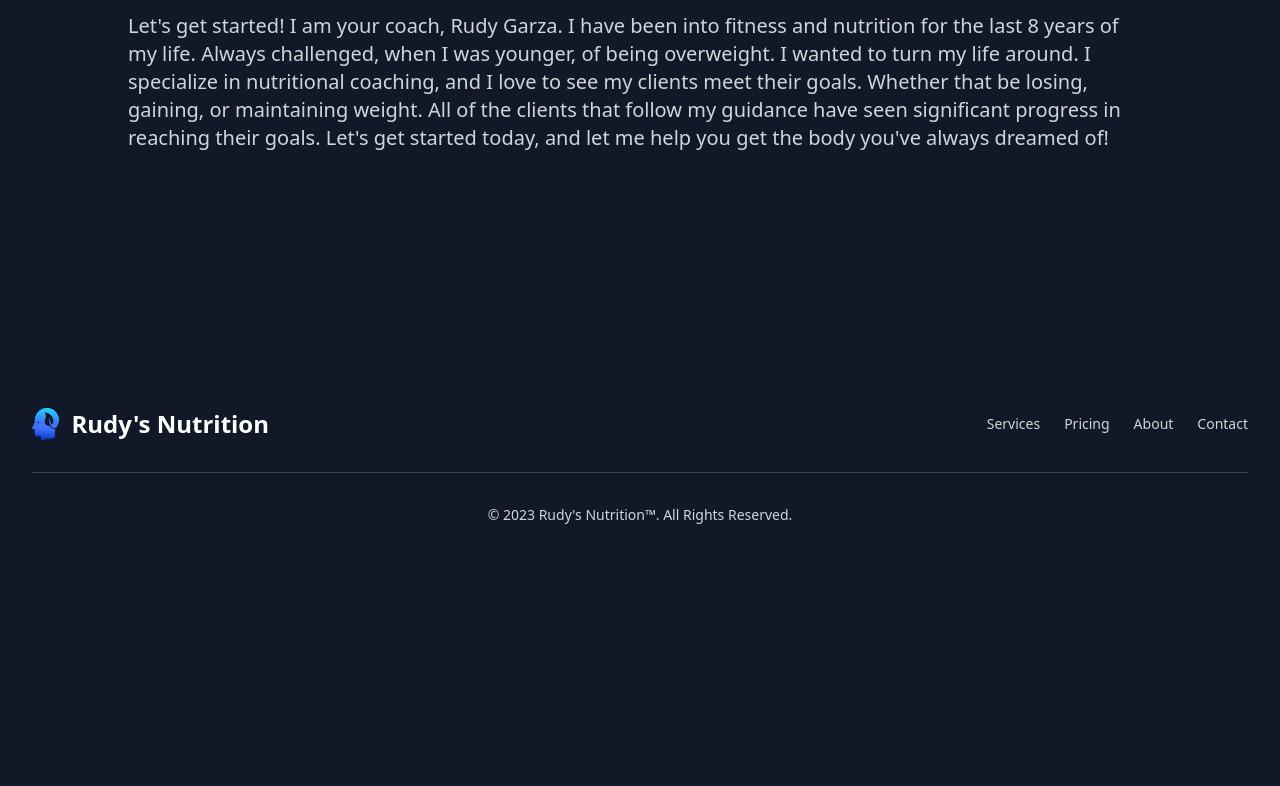
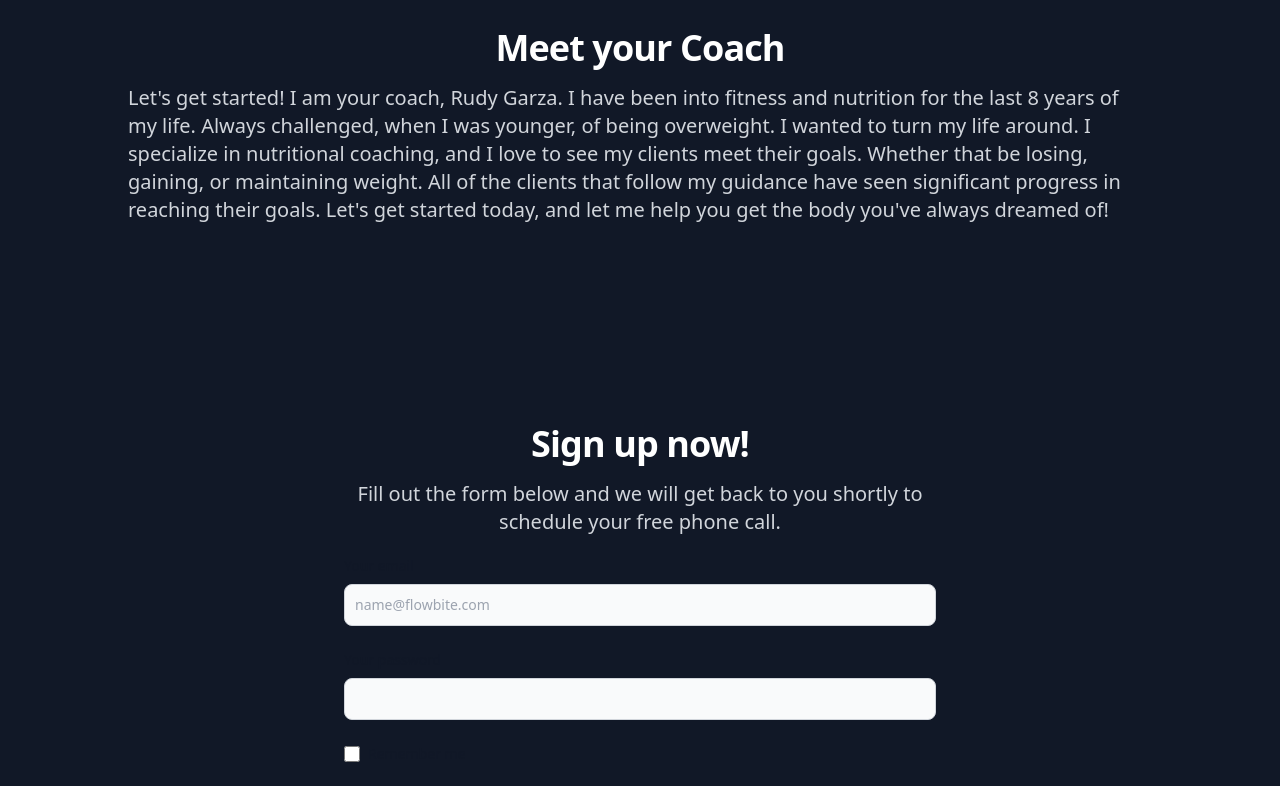
Before and after one commit to mannygarcia98/rudys-nutrition-nextjs, a Next.js app: page / in a window 1280 px wide. Shown: the part 2002-2788 px from the top of the page. Before the commit the page ends 2575 px from the top, so only its background shows below. Built offline with nearby package versions, Linux system fonts and the light colour scheme.

Commit message:
add signup form

```diff
--- a/pages/index.js
+++ b/pages/index.js
@@ -81,7 +81,7 @@ export default function Home() {
         {/* Hero */}
 
         {/* Services */}
-        <section className="bg-gray-900" id="services">
+        <section className="bg-gray-900 p-6" id="services">
           <div className="py-8 px-4 mx-auto max-w-screen-xl lg:py-16 lg:px-6">
             <div className="mx-auto max-w-screen-lg mb-8 lg:mb-12">
               <h2 className="mb-4 text-4xl tracking-tight font-extrabold text-white text-center">Here&#39;s how it works</h2>
@@ -135,7 +135,7 @@ export default function Home() {
                     <span>New meal plan every month</span>
                   </li>
                 </ul>
-                <a href="#" className="sm:mx-0 mx-20 mt-auto inline-flex justify-center hover:text-gray-900 items-center py-3 px-5 text-base font-medium text-center text-white rounded-lg border border-white hover:bg-gray-100 focus:ring-4 focus:ring-gray-400">
+                <a href="#signup" className="sm:mx-0 mx-20 mt-auto inline-flex justify-center hover:text-gray-900 items-center py-3 px-5 text-base font-medium text-center text-white rounded-lg border border-white hover:bg-gray-100 focus:ring-4 focus:ring-gray-400">
                   Schedule your free call
                 </a>
               </div>
@@ -171,7 +171,7 @@ export default function Home() {
                     <span>New workout plan every 6 weeks</span>
                   </li>
                 </ul>
-                <a href="#" className="sm:mx-0 mx-20 mt-auto inline-flex justify-center hover:text-gray-900 items-center py-3 px-5 text-base font-medium text-center text-white rounded-lg border border-white hover:bg-gray-100 focus:ring-4 focus:ring-gray-400">
+                <a href="#signup" className="sm:mx-0 mx-20 mt-auto inline-flex justify-center hover:text-gray-900 items-center py-3 px-5 text-base font-medium text-center text-white rounded-lg border border-white hover:bg-gray-100 focus:ring-4 focus:ring-gray-400">
                   Schedule your free call
                 </a>
               </div>
@@ -207,7 +207,7 @@ export default function Home() {
                     <span>Optimal support from your coach</span>
                   </li>
                 </ul>
-                <a href="#" className="sm:mx-0 mx-20 mt-auto inline-flex justify-center hover:text-gray-900 items-center py-3 px-5 text-base font-medium text-center text-white rounded-lg border border-white hover:bg-gray-100 focus:ring-4 focus:ring-gray-400">
+                <a href="#signup" className="sm:mx-0 mx-20 mt-auto inline-flex justify-center hover:text-gray-900 items-center py-3 px-5 text-base font-medium text-center text-white rounded-lg border border-white hover:bg-gray-100 focus:ring-4 focus:ring-gray-400">
                   Schedule your free call
                 </a>
               </div>
@@ -217,7 +217,7 @@ export default function Home() {
         {/* Pricing Table */}
 
         {/* About */}
-        <section className="bg-gray-900 pb-24" id="about">
+        <section className="bg-gray-900 p-6" id="about">
           <div className="py-8 px-4 mx-auto max-w-screen-xl lg:py-16 lg:px-6">
             <div className="mx-auto max-w-screen-lg mb-8 lg:mb-12">
               <h2 className="mb-4 text-4xl tracking-tight font-extrabold text-white text-center">Meet your Coach</h2>
@@ -230,12 +230,53 @@ export default function Home() {
         </section>
         {/* About */}
 
+        {/* Signup Form */}
+        <form className="py-8 px-4 mx-auto max-w-screen-sm lg:py-16 lg:px-6" id="signup">
+          <h2 className="mb-4 text-4xl tracking-tight font-extrabold text-white text-center">Sign up now!</h2>
+          <p className="mb-5 font-light sm:text-xl text-gray-300 text-center">Fill out the form below and we will get back to you shortly to schedule your free phone call.</p>
+          <div className="mb-6">
+            <label htmlFor="email" className="block mb-2 text-sm font-medium text-gray-900 dark:text-white">
+              Your email
+            </label>
+            <input
+              type="email"
+              id="email"
+              className="bg-gray-50 border border-gray-300 text-gray-900 text-sm rounded-lg focus:ring-blue-500 focus:border-blue-500 block w-full p-2.5 dark:bg-gray-700 dark:border-gray-600 dark:placeholder-gray-400 dark:text-white dark:focus:ring-blue-500 dark:focus:border-blue-500"
+              placeholder="name@flowbite.com"
+              required=""
+            />
+          </div>
+          <div className="mb-6">
+            <label htmlFor="password" className="block mb-2 text-sm font-medium text-gray-900 dark:text-white">
+              Your password
+            </label>
+            <input
+              type="password"
+              id="password"
+              className="bg-gray-50 border border-gray-300 text-gray-900 text-sm rounded-lg focus:ring-blue-500 focus:border-blue-500 block w-full p-2.5 dark:bg-gray-700 dark:border-gray-600 dark:placeholder-gray-400 dark:text-white dark:focus:ring-blue-500 dark:focus:border-blue-500"
+              required=""
+            />
+          </div>
+          <div className="flex items-start mb-6">
+            <div className="flex items-center h-5">
+              <input id="remember" type="checkbox" defaultValue="" className="w-4 h-4 border border-gray-300 rounded bg-gray-50 focus:ring-3 focus:ring-blue-300 dark:bg-gray-700 dark:border-gray-600 dark:focus:ring-blue-600 dark:ring-offset-gray-800 dark:focus:ring-offset-gray-800" required="" />
+            </div>
+            <label htmlFor="remember" className="ml-2 text-sm font-medium text-gray-900 dark:text-gray-300">
+              Remember me
+            </label>
+          </div>
+          <button type="submit" className="text-white bg-blue-700 hover:bg-blue-800 focus:ring-4 focus:outline-none focus:ring-blue-300 font-medium rounded-lg text-sm w-full sm:w-auto px-5 py-2.5 text-center dark:bg-blue-600 dark:hover:bg-blue-700 dark:focus:ring-blue-800">
+            Submit
+          </button>
+        </form>
+
+        {/* Signup Form */}
+
         {/* Footer */}
-
         <footer className="rounded-lg shadow bg-gray-900 m-4">
           <div className="w-full max-w-screen-xl mx-auto p-4 md:py-8">
             <div className="sm:flex sm:items-center sm:justify-between">
-              <a href="https://flowbite.com/" className="flex items-center mb-4 sm:mb-0">
+              <a href="/" className="flex items-center sm:mb-0">
                 <Image src="/images/blue-green-gradient-lighter-logo-icon.svg" className="h-8 mr-3" width={27.47} height={32} alt="Rudy&#39;s Nutrition Logo" />
 
                 <span className="self-center text-2xl font-semibold whitespace-nowrap text-white">Rudy&#39;s Nutrition</span>
@@ -263,7 +304,7 @@ export default function Home() {
                 </li>
               </ul>
             </div>
-            <hr className="my-6 sm:mx-auto border-gray-700 lg:my-8" />
+            <hr className="my-2 sm:mx-auto border-gray-700 lg:my-8" />
             <span className="block text-sm sm:text-center text-gray-300">
               © 2023{" "}
               <Link href="/" className="hover:underline">
```
